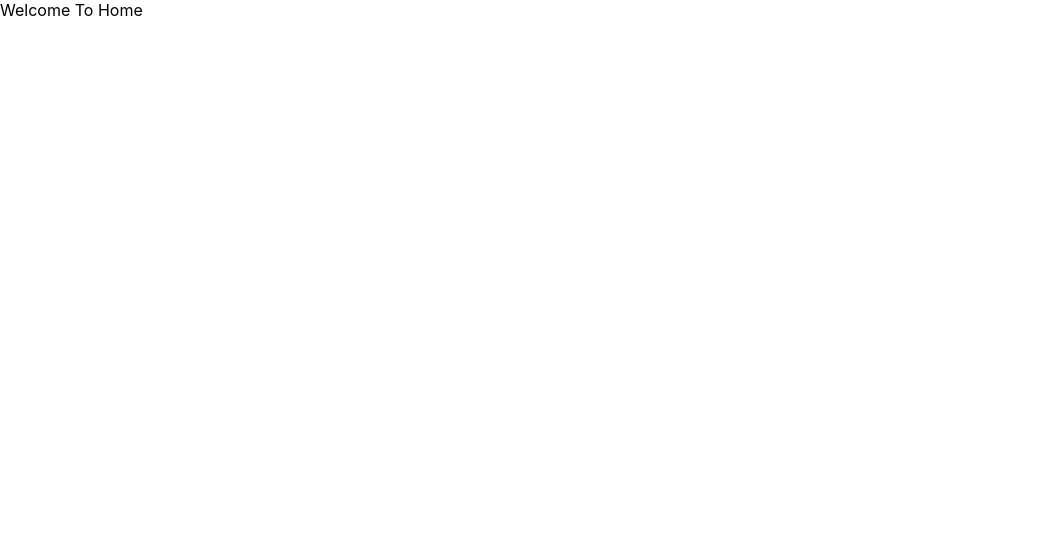
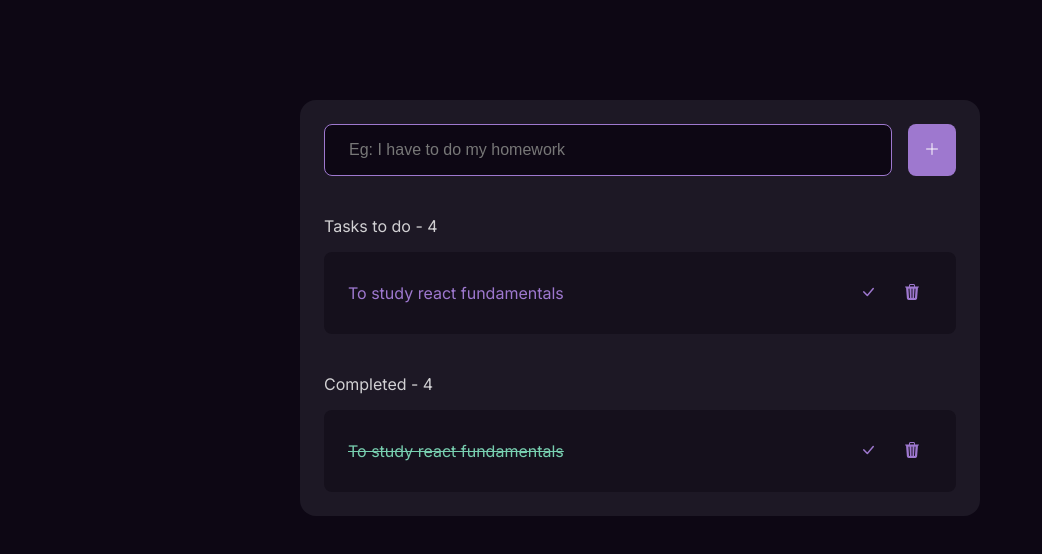
Before and after one commit to sandeepstha46/todo-list-react, a React (Create React App) app: page / in a window 1280 px wide. Shown: the top 554 px of the page, without its empty margins (0-1042 px from the left). Built offline with nearby package versions, Linux system fonts and the light colour scheme.

Commit message:
[Setup] Project setup completed with HTML / CSS ready for form handling

```diff
--- a/public/index.html
+++ b/public/index.html
@@ -7,7 +7,7 @@
     <meta name="theme-color" content="#000000" />
     <meta
       name="description"
-      content="Web site created using create-react-app"
+      content="Create a todo list"
     />
     <link rel="apple-touch-icon" href="%PUBLIC_URL%/logo192.png" />
     <!--
@@ -24,7 +24,7 @@
       work correctly both with client-side routing and a non-root public URL.
       Learn how to configure a non-root public URL by running `npm run build`.
     -->
-    <title>React App</title>
+    <title>Todo App</title>
   </head>
   <body>
     <noscript>You need to enable JavaScript to run this app.</noscript>
--- /dev/null
+++ b/src/components/CompletedLists.jsx
@@ -0,0 +1,26 @@
+import React from "react"
+
+export default function CompletedLists() {
+    return (
+        <div className="type-wrapper">
+            <p className="type-wrapper__header">
+                Completed - 4
+            </p>
+            <div className="lists-wrapper">
+                <div className="list d-flex">
+                    <p className="list-paragraph completed">
+                        To study react fundamentals
+                    </p>
+                    <div className="list-icons d-flex">
+                        <button className="btn-icon">
+                            <i className="bi bi-check-lg"></i>
+                        </button>
+                        <button className="btn-icon">
+                            <i className="bi bi-trash3-fill"></i>
+                        </button>
+                    </div>
+                </div>
+            </div>
+        </div>
+    )
+}
--- /dev/null
+++ b/src/components/TodoLists.jsx
@@ -0,0 +1,26 @@
+import React from "react"
+
+export default function TodoLists () {
+    return (
+        <div className="type-wrapper">
+            <p className="type-wrapper__header">
+                Tasks to do - 4
+            </p>
+            <div className="lists-wrapper">
+                <div className="list d-flex">
+                    <p className="list-paragraph">
+                        To study react fundamentals
+                    </p>
+                    <div className="list-icons d-flex">
+                        <button className="btn-icon">
+                            <i className="bi bi-check-lg"></i>
+                        </button>
+                        <button className="btn-icon">
+                            <i className="bi bi-trash3-fill"></i>
+                        </button>
+                    </div>
+                </div>
+            </div>
+        </div>
+    )
+}
--- /dev/null
+++ b/src/css/home.css
@@ -0,0 +1,132 @@
+@import url('https://fonts.googleapis.com/css2?family=Inter:ital,opsz,wght@0,14..32,100..900;1,14..32,100..900&display=swap');
+@import url("https://cdn.jsdelivr.net/npm/bootstrap-icons@1.11.3/font/bootstrap-icons.min.css");
+
+:root {
+    --primary-color: #9E78CF;
+    --secondary-color: #78CFB0;
+    --bg-color: #0D0714;
+    --bg-light-color: #1D1825;
+    --default-white: #FFFFFF;
+    --list-bg-color: #15101C;
+    --placeholder-color: #777777;
+}
+
+*{
+    margin: 0;
+    padding: 0;
+    box-sizing: border-box;
+}
+
+body{
+    background-color: var(--bg-color);
+    font-family: 'Inter', sans-serif;
+}
+
+.bi {
+    font-size: 16px;
+}
+
+.d-flex {
+    display: flex;
+}
+
+button{
+    border: none;
+}
+
+.type-wrapper{
+    margin-top: 40px;
+}
+
+.type-wrapper__header{
+    opacity: 0.8;
+    padding-bottom: 16px;
+    color: var(--default-white);
+}
+
+.todo-wrapper{
+    padding: 24px;
+    margin: 100px auto 0;
+    max-width: 680px;
+    border-radius: 16px;
+    background-color: var(--bg-light-color);
+}
+
+.btn-icon{
+    cursor: pointer;
+    padding: 8px 12px;
+    color: var(--primary-color);
+    background: transparent;
+    transition: all 0.25s ease-in-out;
+}
+
+.btn-icon:hover{
+    border-radius: 4px;
+    transition: all 0.25s ease-in-out;
+    color: var(--default-white);
+    background: var(--primary-color);
+}
+
+/* Form CSS */
+
+.form-vertical{
+    gap: 16px;
+}
+
+.form-vertical__input{
+    width: 680px;
+    padding: 16px 24px;
+    border-radius: 8px;
+    font-size: 16px;
+    color: var(--default-white);
+    border: 1px solid var(--primary-color);
+    background-color: var(--bg-color);
+}
+
+.form-vertical__input::placeholder{
+    font-size: 16px;
+    color: var(--placeholder-color);
+}
+
+.form-vertical__button{
+    border-radius: 8px;
+    padding: 16px;
+    color: var(--default-white);
+    background-color: var(--primary-color);
+    cursor: pointer;
+}
+
+.form-vertical__input:focus-visible{
+    transition: 0.1s ease;
+    outline: 2px solid var(--primary-color);
+}
+
+/* Todo CSS */
+
+.lists-wrapper{
+    display: grid;
+    gap: 16px;
+}
+
+.list{
+    padding: 24px;
+    border-radius: 8px;
+    align-items: center;
+    justify-content: space-between;
+    background-color: var(--list-bg-color);
+}
+
+.list-paragraph{
+    color: var(--primary-color);
+}
+
+.list-icons{
+    gap: 4px;
+}
+
+/* Completed CSS */
+
+.completed{
+    color: var(--secondary-color);
+    text-decoration: line-through;
+}
--- a/src/page/home.jsx
+++ b/src/page/home.jsx
@@ -1,9 +1,22 @@
 import React from 'react';
+import TodoLists from "../components/TodoLists";
+import CompletedLists from "../components/CompletedLists";
+
+import '../css/home.css'
 
 export default function Home() {
     return (
-        <>
-            Welcome To Home
-        </>
+        <div className="todo-wrapper">
+            <form className="form form-vertical d-flex">
+                <input className="form-vertical__input" type="text" name="name" placeholder="Eg: I have to do my homework" />
+                <button className="form-vertical__button" type="submit">
+                    <i className="bi bi-plus-lg"></i>
+                </button>
+            </form>
+
+            <TodoLists/>
+
+            <CompletedLists />
+        </div>
     )
 }
```
